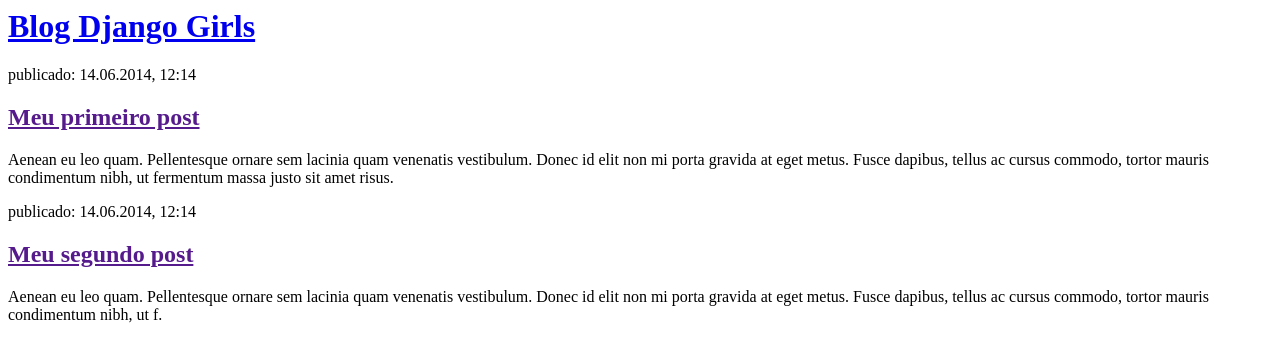
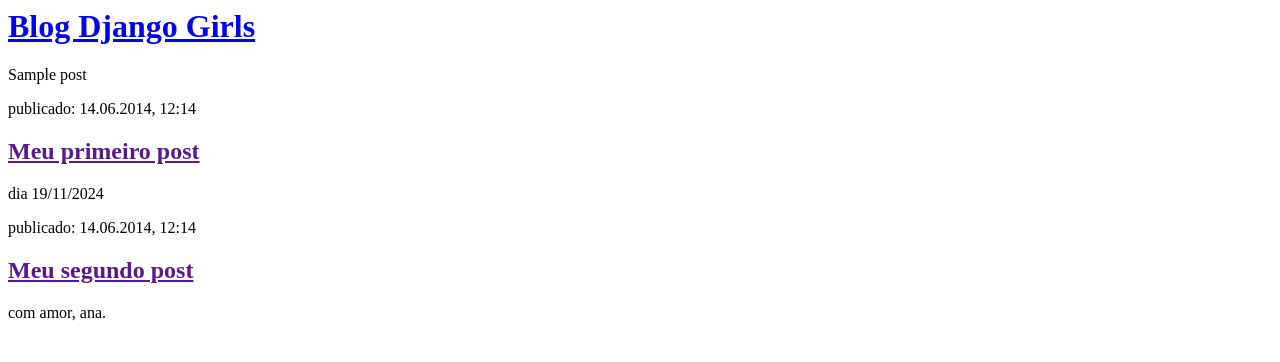
Before and after one commit to anaccaraujo/my-first-blog, a Django app: template blog/templates/blog/post_list.html in a window 1280 px wide. Shown: the top 362 px of the page. Run offline with Django 4.2, Linux system fonts and the light colour scheme; the template is opened without the code that fills it: values that come from a table or form of the project are taken from there, others are empty; tables that the repository leaves empty hold one stand-in row (values such as "Sample post").

Commit message:
Modified templates to display posts from database.

```diff
--- a/blog/templates/blog/post_list.html
+++ b/blog/templates/blog/post_list.html
@@ -5,18 +5,16 @@
     <body>
         <div>
             <h1><a href="/">Blog Django Girls</a></h1>
-        </div>
-
-        <div>
+        {{post}}
             <p>publicado: 14.06.2014, 12:14</p>
             <h2><a href="">Meu primeiro post</a></h2>
-            <p>Aenean eu leo quam. Pellentesque ornare sem lacinia quam venenatis vestibulum. Donec id elit non mi porta gravida at eget metus. Fusce dapibus, tellus ac cursus commodo, tortor mauris condimentum nibh, ut fermentum massa justo sit amet risus.</p>
+            <p>dia 19/11/2024</p>
         </div>
 
         <div>
             <p>publicado: 14.06.2014, 12:14</p>
             <h2><a href="">Meu segundo post</a></h2>
-            <p>Aenean eu leo quam. Pellentesque ornare sem lacinia quam venenatis vestibulum. Donec id elit non mi porta gravida at eget metus. Fusce dapibus, tellus ac cursus commodo, tortor mauris condimentum nibh, ut f.</p>
+            <p>com amor, ana.</p>
         </div>
     </body>
 </html>
--- a/blog/views.py
+++ b/blog/views.py
@@ -1,6 +1,8 @@
 from django.shortcuts import render
+from django.utils import timezone
+from .models import Post
 
-# Create your views here.
 
 def post_list(request):
-    return render(request, 'blog/post_list.html', {})
+    posts = Post.objects.filter(published_date__lte=timezone.now()).order_by('published_date')
+    return render(request, 'blog/post_list.html', {'posts': posts})
```
